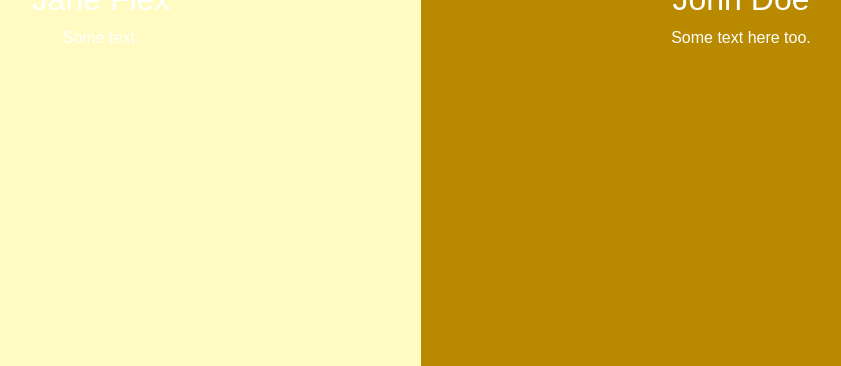
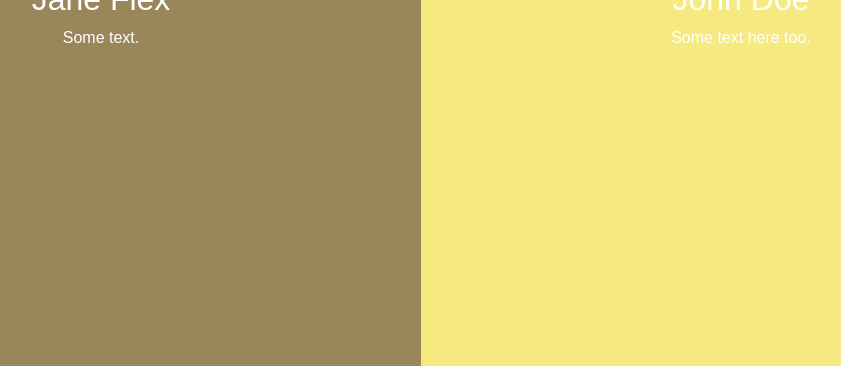
Before and after one commit to galinasu23-meet/ukko2-project, a Flask app: page /info in a window 1280 px wide. Shown: the part 490-856 px from the top of the page, without its empty margins (219-1060 px from the left). Run offline with Flask 2, Linux system fonts and the light colour scheme.

Commit message:
jjj
worked in html

```diff
--- a/ukko/templates/events.html
+++ b/ukko/templates/events.html
@@ -131,7 +131,6 @@
 
 
 
-
         </style>
 
         <nav style="background-color: rgb(252, 213, 52);" class="navbar navbar-expand-lg navbar-light ">
@@ -240,6 +239,10 @@
 
 
 
+
+
+
+
         <!-- Bootstrap core JS-->
         <script src="https://cdn.jsdelivr.net/npm/bootstrap@5.1.3/dist/js/bootstrap.bundle.min.js"></script>
         <!-- Core theme JS-->
--- a/ukko/templates/info.html
+++ b/ukko/templates/info.html
@@ -26,12 +26,12 @@ body {
 
 .left {
   left: 0;
-  background-color: rgb(255, 251, 195);
+  background-color: rgb(154, 134, 91);
 }
 
 .right {
   right: 0;
-  background-color: rgb(185, 138, 0);
+  background-color: rgb(245, 233, 128);
 }
 
 .centered {
```
